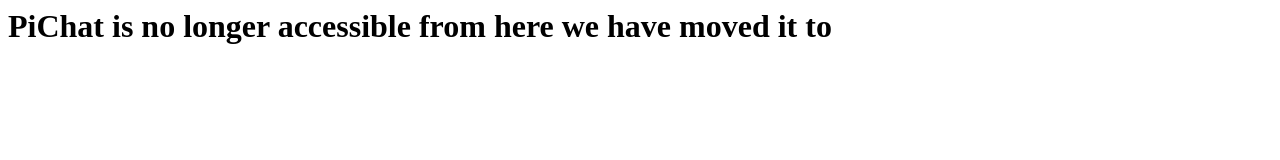
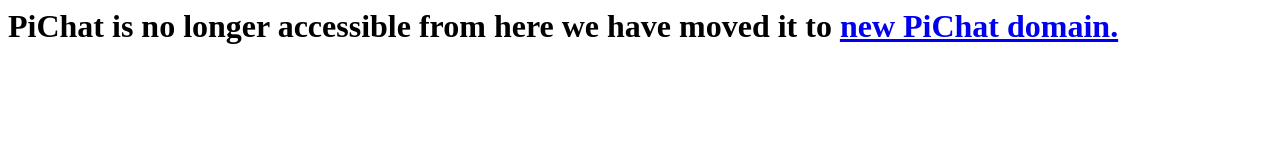
Before and after one commit to kar-the-dev/subdomain-thingy, a plain HTML site: page index.html in a window 1280 px wide. Drawn offline with Linux system fonts and the light colour scheme.

Commit message:
Update index.html

```diff
--- a/index.html
+++ b/index.html
@@ -1 +1 @@
-<h1>PiChat is no longer accessible from here we have moved it to </h1>
+<h1>PiChat is no longer accessible from here we have moved it to <a href="https://chat.nebular.games">new PiChat domain.</a></h1>
```
